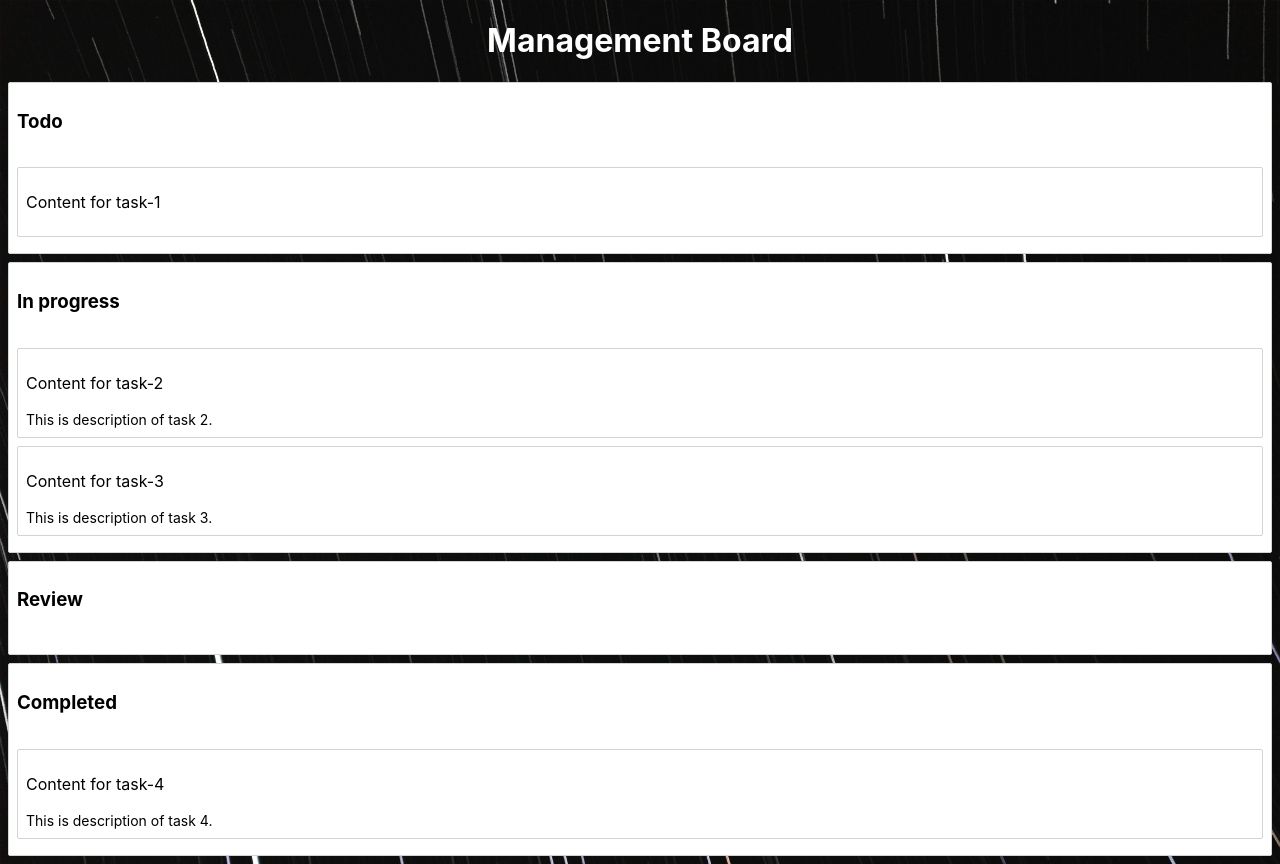
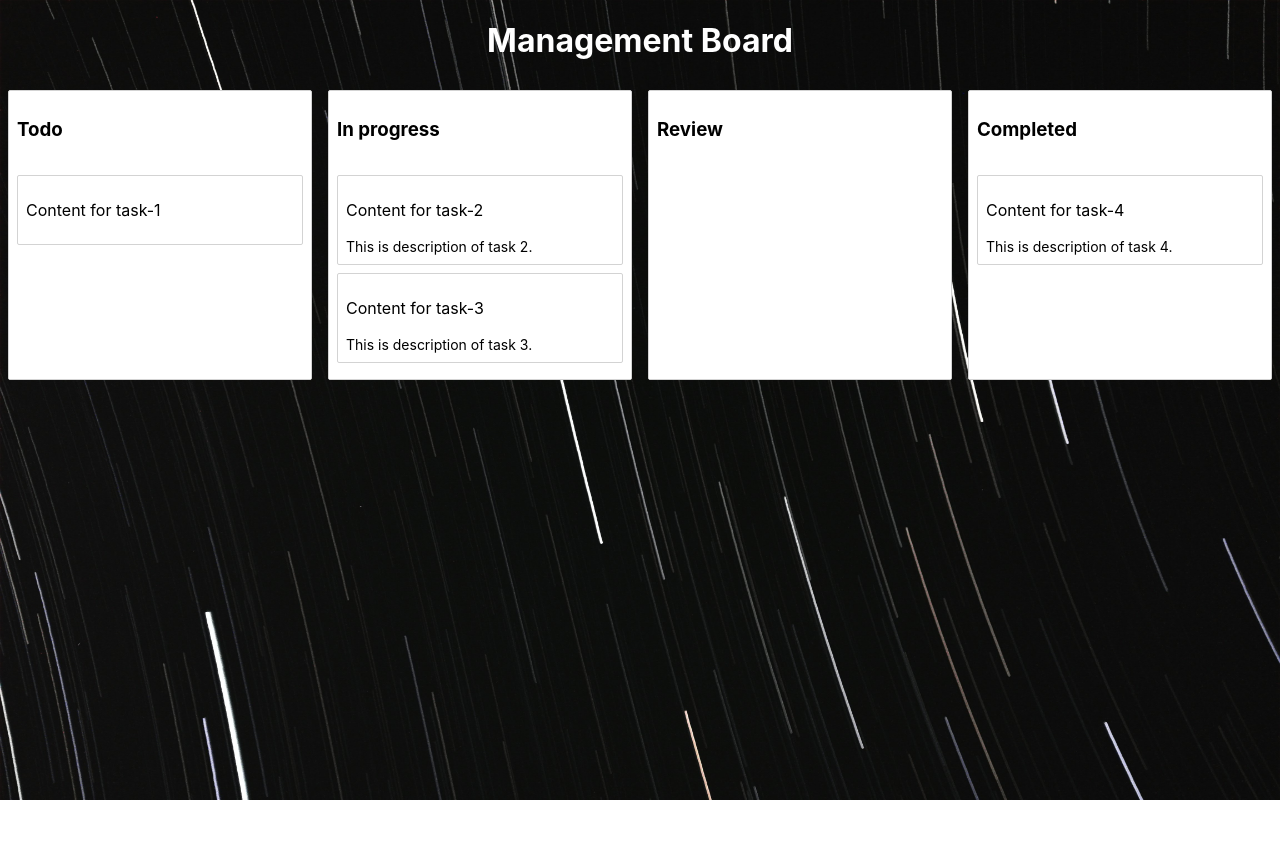
Before and after one commit to jojobear88/trello-clone, a React (Create React App) app: page / in a window 1280 px wide. After the commit the page ends 800 px from the top, so only its background shows below. Built offline with nearby package versions, Linux system fonts and the light colour scheme.

Commit message:
drag column

```diff
--- a/src/components/Board.js
+++ b/src/components/Board.js
@@ -13,6 +13,11 @@ import {
 } from './taskSlice';
 import dataset  from './dataset';
 import Column from './Column';
+import styled from 'styled-components';
+
+const Container = styled.div`
+    display: flex;
+`;
 
 export function Board() {
     const selected = useSelector(selectTask);
@@ -32,7 +37,7 @@ export function Board() {
     }
 
     const onDragEnd = result => {
-        const { destination, source, draggableId } = result;
+        const { destination, source, draggableId, type } = result;
 
         if (!destination) {
             return;
@@ -42,27 +47,56 @@ export function Board() {
             return;
         }
 
-        const column = selected.columns[source.droppableId];
-        const newTaskIds = Array.from(column.taskIds);
+        if (type === 'column') {
+            const newColumnOrder = Array.from(selected.columnOrder);
+            newColumnOrder.splice(source.index, 1);
+            newColumnOrder.splice(destination.index, 0, draggableId);
+
+            dispatch(dragColumns(newColumnOrder));
+            return;
+        }
+
+        const start = selected.columns[source.droppableId];
+        const finish = selected.columns[destination.droppableId];
+
+        // Move from within column
+        if (start === finish) {
+            const newTaskIds = Array.from(start.taskIds);
             newTaskIds.splice(source.index, 1);
             newTaskIds.splice(destination.index, 0, draggableId);
 
             const newColumn = {
-            ...column,
+                ...start,
                 taskIds: newTaskIds,
+            };
+            dispatch(dragTasksSameColumn(newColumn));
+            return;
+        }
+
+        // Move to another column
+        const startTaskIds = Array.from(start.taskIds);
+        startTaskIds.splice(source.index, 1);
+        const newStart = {
+            ...start,
+            taskIds: startTaskIds
+        };
+
+        const finishTaskIds = Array.from(finish.taskIds);
+        finishTaskIds.splice(destination.index, 0, draggableId);
+        const newFinish = {
+            ...finish,
+            taskIds: finishTaskIds
         };
 
         const newState = {
             ...selected,
             columns: {
                 ...selected.columns,
-                [newColumn.id]: newColumn,
+                [newStart.id]: newStart,
+                [newFinish.id]: newFinish,
             },
         };
-        dispatch(setAllTasks(newState.tasks));
-        dispatch(setAllColumns(newState.columns));
-        dispatch(setColumnOrders(newState.columnOrder));
-
+        dispatch(dragTasksDifferentColumn(newState.columns));
     };
 
     return (
@@ -71,11 +105,21 @@ export function Board() {
             onDragUpdate={onDragUpdate}
             onDragEnd={onDragEnd}
         >
-            {selected.columnOrder.map(columnId => {
+            <Droppable droppableId='board' direction='horizontal' type='column'>
+                {(provided) => (
+                    <Container
+                        {...provided.droppableProps}
+                        ref = {provided.innerRef}
+                    >
+                        {selected.columnOrder.map((columnId, index) => {
                             const column = selected.columns[columnId];
                             const tasks = column.taskIds.map(taskId => selected.tasks[taskId]);
-                return <Column key={column.id} column={column} task={tasks} />;
+                            return <Column key={column.id} column={column} task={tasks} index={index} />;
                         })}
+                        {provided.placeholder}
+                    </Container>
+                )}
+            </Droppable>
         </DragDropContext>
     );
 }
--- a/src/components/Column.js
+++ b/src/components/Column.js
@@ -2,7 +2,7 @@
 import React from 'react';
 import styled from 'styled-components';
 import Task from './Task';
-import { Droppable } from 'react-beautiful-dnd';
+import { Draggable, Droppable } from 'react-beautiful-dnd';
 
 const Container = styled.div`
     margin: 8px;
@@ -10,22 +10,33 @@ const Container = styled.div`
     border-radius: 2px;
     background-color: white;
     color: black;
-    // width: 400px;
+    width: 400px;
+
+    display: flex;
+    flex-direction: column;
 `;
 const Title = styled.h3`
     padding: 8px;
 `;
 const TaskList = styled.div`
     padding: 8px;
+    transition: background-color 0.2s ease;
     background-color: ${props => (props.isDraggingOver ? 'lightblue' : 'white')};
+    flex-grow: 1;
+    min-height: 100px;
 `;
 
 export default class Column extends React.Component {
     render() {
         return (
-            <Container>
-                <Title>{this.props.column.title}</Title>
-                <Droppable droppableId={this.props.column.id}>
+            <Draggable draggableId={this.props.column.id} index={this.props.index}>
+                {(provided) => (
+                    <Container
+                        {...provided.draggableProps}
+                        ref = {provided.innerRef}
+                    >
+                        <Title {...provided.dragHandleProps}>{this.props.column.title}</Title>
+                        <Droppable droppableId={this.props.column.id} type='task'>
                             {(provided, snapshot) => (
                             <TaskList
                                 ref={provided.innerRef}
@@ -39,6 +50,8 @@ export default class Column extends React.Component {
                             )}
                         </Droppable>
                     </Container>
+                )}
+            </Draggable>
         )
     }
 }
--- a/src/components/taskSlice.js
+++ b/src/components/taskSlice.js
@@ -39,13 +39,16 @@ export const taskSlice = createSlice({
       state.columnOrder = action.payload
     },
     dragColumns: (state, action) => {
-      state.initialState.columnOrder = action.payload
+      state.columnOrder = action.payload
     },
     dragTasksSameColumn: (state, action) => {
-      state.initialState.columnOrder = action.payload
+      state.columns = {
+        ...state.columns,
+        [action.payload.id] : action.payload,
+      };
     },
     dragTasksDifferentColumn: (state, action) => {
-      state.initialState.columnOrder = action.payload
+      state.columns = action.payload;
     }
   },
 });
```
Lines whose indentation alone changed are shown as unchanged.
